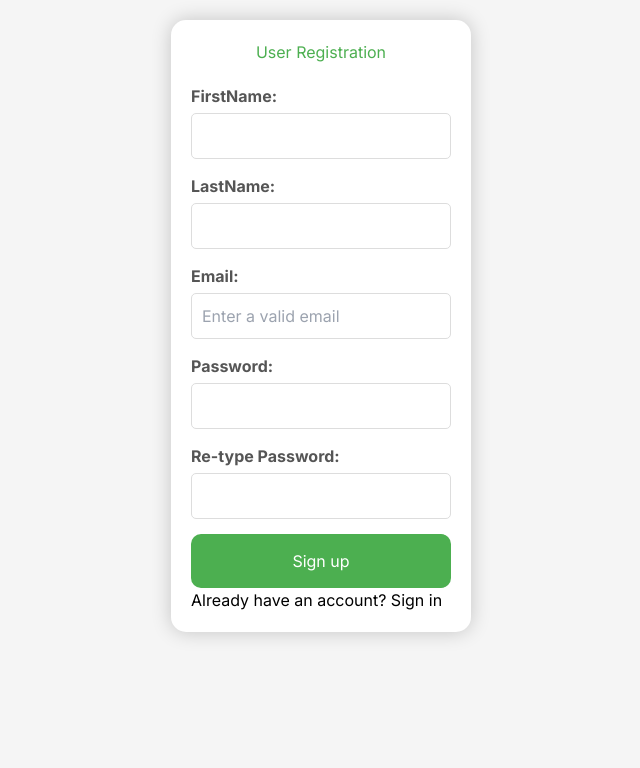
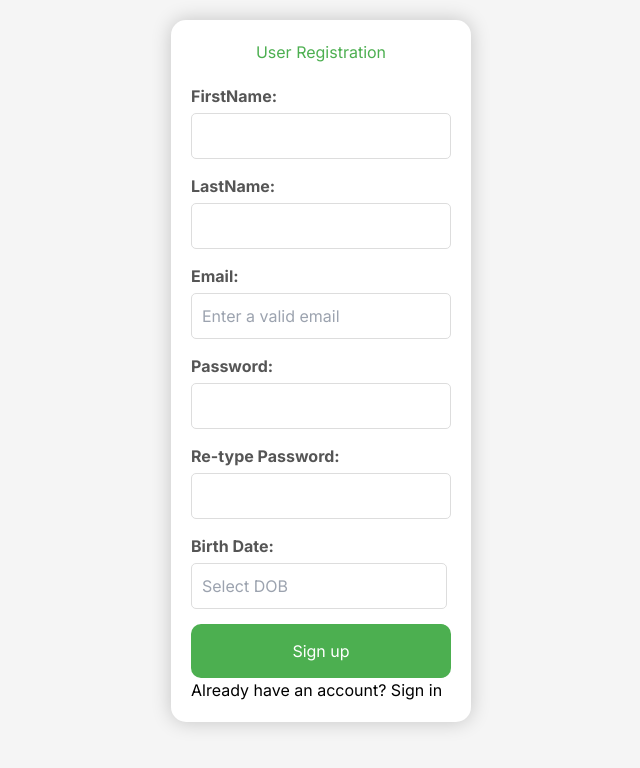
Before and after one commit to nishug2008/frontend-form-creation, a React (Vite) app: page /register in a window 1280 px wide. Shown: the top 768 px of the page, without its empty margins (319-959 px from the left). Built offline with nearby package versions, Linux system fonts and the light colour scheme.

Commit message:
added dob

```diff
--- a/package.json
+++ b/package.json
@@ -12,8 +12,10 @@
   "dependencies": {
     "@tailwindcss/vite": "^4.1.10",
     "axios": "^1.10.0",
+    "date-fns": "^4.1.0",
     "lucide-react": "^0.522.0",
     "react": "^19.1.0",
+    "react-datepicker": "^8.7.0",
     "react-dnd": "^16.0.1",
     "react-dnd-html5-backend": "^16.0.1",
     "react-dom": "^19.1.0",
--- a/src/components/Register.jsx
+++ b/src/components/Register.jsx
@@ -1,6 +1,8 @@
 import { useState } from "react";
 import axios from "axios";
 import "./RegisterStyle.css";
+import DatePicker from "react-datepicker";
+import "react-datepicker/dist/react-datepicker.css";
 import { useNavigate } from "react-router-dom";
 import Modal from "../modal_popup/Modal";
 
@@ -16,7 +18,9 @@ function Register() {
   const navigate = useNavigate();
   const [isOpen, setIsOpen] = useState(false);
   const [modalMessage, setModalMessage] = useState("");
-  const [title,setTitle] = useState("")
+  const [title, setTitle] = useState("");
+  const [date, setDate] = useState(null);
+  const [dateError,setDateError] = useState("")
 
   const handleEmailChange = (e) => {
     const value = e.target.value;
@@ -32,7 +36,7 @@ function Register() {
   const handleSubmitForm = async (e) => {
     e.preventDefault();
 
-    if (firstNameError || lastNameError || emailError) {
+    if (firstNameError || lastNameError || emailError || dateError) {
       alert("Please fix all errors before submitting");
       return;
     }
@@ -67,6 +71,24 @@ function Register() {
       console.log("Error submitting form: ", error);
       alert("Failed to submit Form");
     }
+  };
+
+  const handleDateOfBirth = async (selectedDate) => {
+    if (!selectedDate) return;
+
+    const today = new Date();
+    let age = today.getFullYear() - selectedDate.getFullYear();
+    const m = today.getMonth() - selectedDate.getMonth();
+
+    if (age < 18) {
+      setDateError("Age must be greater than 18");
+      setDate(null);
+    } else {
+      setDate(selectedDate);
+      setDateError("")
+    }
+
+    console.log(age);
   };
 
   return (
@@ -162,6 +184,21 @@ function Register() {
             required
           />
 
+          <label htmlFor="date">Birth Date:</label>
+          <DatePicker
+            selected={date}
+            onChange={(selectedDate) => handleDateOfBirth(selectedDate)}
+            dateFormat="dd/MM/yyyy"
+            maxDate={new Date()} // no future DOB
+            minDate={new Date(1900, 0, 1)} // allow DOB from 1900
+            showYearDropdown
+            scrollableYearDropdown
+            yearDropdownItemNumber={100} // shows 120 years in dropdown
+            placeholderText="Select DOB"
+          />
+
+           {dateError && <p style={{ color: "red" }}>{dateError}</p>}
+
           <button type="submit">Sign up</button>
 
           <p className="text-gray-600">
@@ -179,7 +216,7 @@ function Register() {
         </form>
       </div>
 
-       <Modal
+      <Modal
         isOpen={isOpen}
         onClose={() => setIsOpen(false)}
         message={modalMessage}
```
Also changed, not shown: 1 other file (tests, documents, lock files or other folders).
